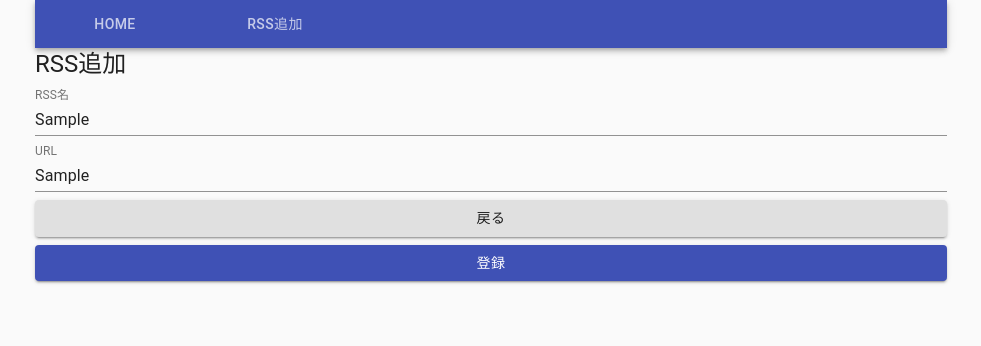
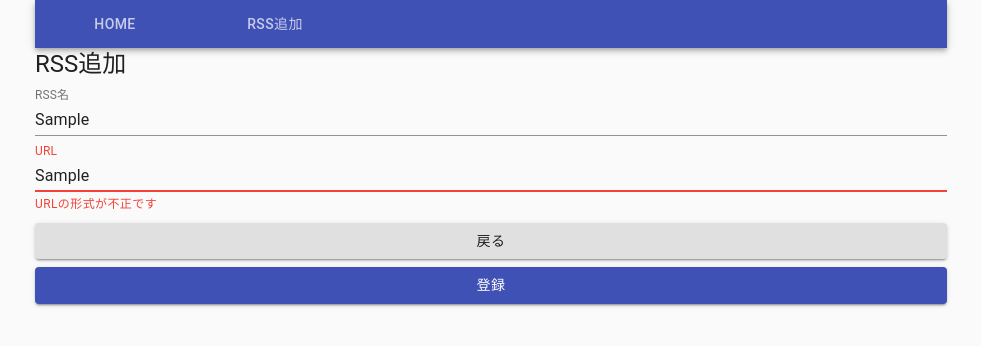
Before and after one commit to nakamuraMS/react-rss, a React (Create React App) app: page /add in a window 1280 px wide. Both pictures are taken after typing "Sample", "Sample" into the empty fields and a click on the button "登録". Shown: the top 346 px of the page, without its empty margins (149-1130 px from the left). Built offline with nearby package versions, Linux system fonts and the light colour scheme.

Commit message:
バリデーション追加　登録処理修正

```diff
--- a/src/App.js
+++ b/src/App.js
@@ -2,7 +2,7 @@ import React from 'react';
 import './App.css';
 import { BrowserRouter, Route, Link } from 'react-router-dom';
 import { createBrowserHistory as createHistory } from "history";
-import { AppBar, Tabs, Tab, Button, CssBaseline, Container, DialogTitle, Dialog, Typography } from '@material-ui/core';
+import { AppBar, Tabs, Tab, CssBaseline, Container } from '@material-ui/core';
 import RssAdd from './containers/rssAdd';
 import RssList from './containers/rssList';
 import RssDetail from './components/rssDetail';
@@ -15,7 +15,7 @@ function App() {
         <CssBaseline />
         <BrowserRouter history={history}>
           <AppBar position="static">
-            <Tabs aria-label="">
+            <Tabs aria-label="tabs">
               <Link to='/' style={{textDecoration:'none', color:'inherit'}}><Tab label="Home" /></Link>
               <Link to='/add' style={{textDecoration:'none', color:'inherit'}}><Tab label="RSS追加" /></Link>
             </Tabs>
--- a/src/components/rssAdd.js
+++ b/src/components/rssAdd.js
@@ -1,36 +1,60 @@
 import React from 'react';
 import { Typography, TextField, Button, Grid } from '@material-ui/core';
+import { useFormik } from 'formik';
+import * as yup from 'yup';
 import { Link } from 'react-router-dom';
-import RssAdd from '../containers/rssAdd';
-import rsses from '../reducers/rsses';
 
-export default class RssAddComponent extends React.Component {
-  handleSubmit = e => {
-    e.preventDefault();
-    const name = e.target.rss_name.value.trim();
-    const url = e.target.rss_url.value.trim();
-    this.props.addRss(name, url);
+const RssAddComponent = ({addRss}) => {
+  const formik = useFormik({
+    initialValues: {
+      rss_name: "",
+      rss_url: "",
+    },
+    validationSchema: yup.object().shape({
+      rss_name: yup
+        .string()
+        .required("必須です"),
+        rss_url: yup
+        .string()
+        .required("必須です")
+        .matches(
+          /(https?:\/\/)?([\w\-])+\.{1}([a-zA-Z]{2,63})([\/\w-]*)*\/?\??([^#\n\r]*)?#?([^\n\r]*)/,
+          "URLの形式が不正です"
+        ),
+    }),
+    onSubmit: values => {
+      const name = values.rss_name.trim();
+      const url = values.rss_url.trim();
+      addRss(name, url);
     }
+  });
 
-  render() {
   return (
     <React.Fragment>
-        <form onSubmit={this.handleSubmit}>
+      <form onSubmit={formik.handleSubmit}>
         <Grid container spacing={1}>
           <Grid item xs={12}>
             <Typography variant="h5">RSS追加</Typography>
           </Grid>
 
           <Grid item xs={12}>
-              <TextField label="RSS名" name="rss_name" fullWidth />
+            {formik.touched.rss_name && formik.errors.rss_name ? (
+              <TextField error label="RSS名" name="rss_name" onChange={formik.handleChange} value={formik.values.rss_name} helperText={formik.errors.rss_name} fullWidth />
+            ) :
+              <TextField label="RSS名" name="rss_name" onChange={formik.handleChange} value={formik.values.rss_name}  fullWidth />
+            }
           </Grid>
           <Grid item xs={12}>
-              <TextField label="URL" name="rss_url" fullWidth />
+            {formik.touched.rss_url && formik.errors.rss_url ? (
+              <TextField error label="URL" name="rss_url" onChange={formik.handleChange} value={formik.values.rss_url} helperText={formik.errors.rss_url} fullWidth />
+            ) :
+              <TextField label="URL" name="rss_url" onChange={formik.handleChange} value={formik.values.rss_url} fullWidth />
+            }
           </Grid>
           <Grid item xs={12}>
-              <Button variant="contained" fullWidth >
-                <Link to='/' color="inherit" style={{textDecoration:'none', color:'inherit'}}>戻る</Link>
-              </Button>
+            <Link to='/' color="inherit" style={{textDecoration:'none', color:'inherit'}}>
+              <Button variant="contained" fullWidth >戻る</Button>
+            </Link>
           </Grid>
           <Grid item xs={12}>
             <Button type="submit" variant="contained" color="primary" fullWidth >登録</Button>
@@ -38,6 +62,7 @@ export default class RssAddComponent extends React.Component {
         </Grid>
       </form>
     </React.Fragment>
-    )
-  }
-}
+  );
+};
+
+export default RssAddComponent;
--- a/src/components/rssListItem.js
+++ b/src/components/rssListItem.js
@@ -10,7 +10,7 @@ const rssListItem = (props) => {
     item =
       <List component="nav" aria-label="main mailbox folders">
         {rsses.map(function(rss) {
-          if (rss.id  == 0){
+          if (rss.id  === 0){
             return;
           }
 
--- a/src/reducers/rsses.js
+++ b/src/reducers/rsses.js
@@ -15,6 +15,15 @@ const initialState = [
 export default function rsses(state = initialState, action) {
   switch (action.type) {
     case ADD_RSS:
+      let data =[];
+      data.push({
+        id: state.reduce((maxId, rss) => Math.max(rss.id, maxId), -1) + 1,
+        name: action.name,
+        url: action.url
+      });
+      let key = 'rss' + data[0]['id'];
+      localStorage.setItem(key, JSON.stringify(data));
+
       return [
         ...state,
         {
```
Lines whose indentation alone changed are shown as unchanged.
